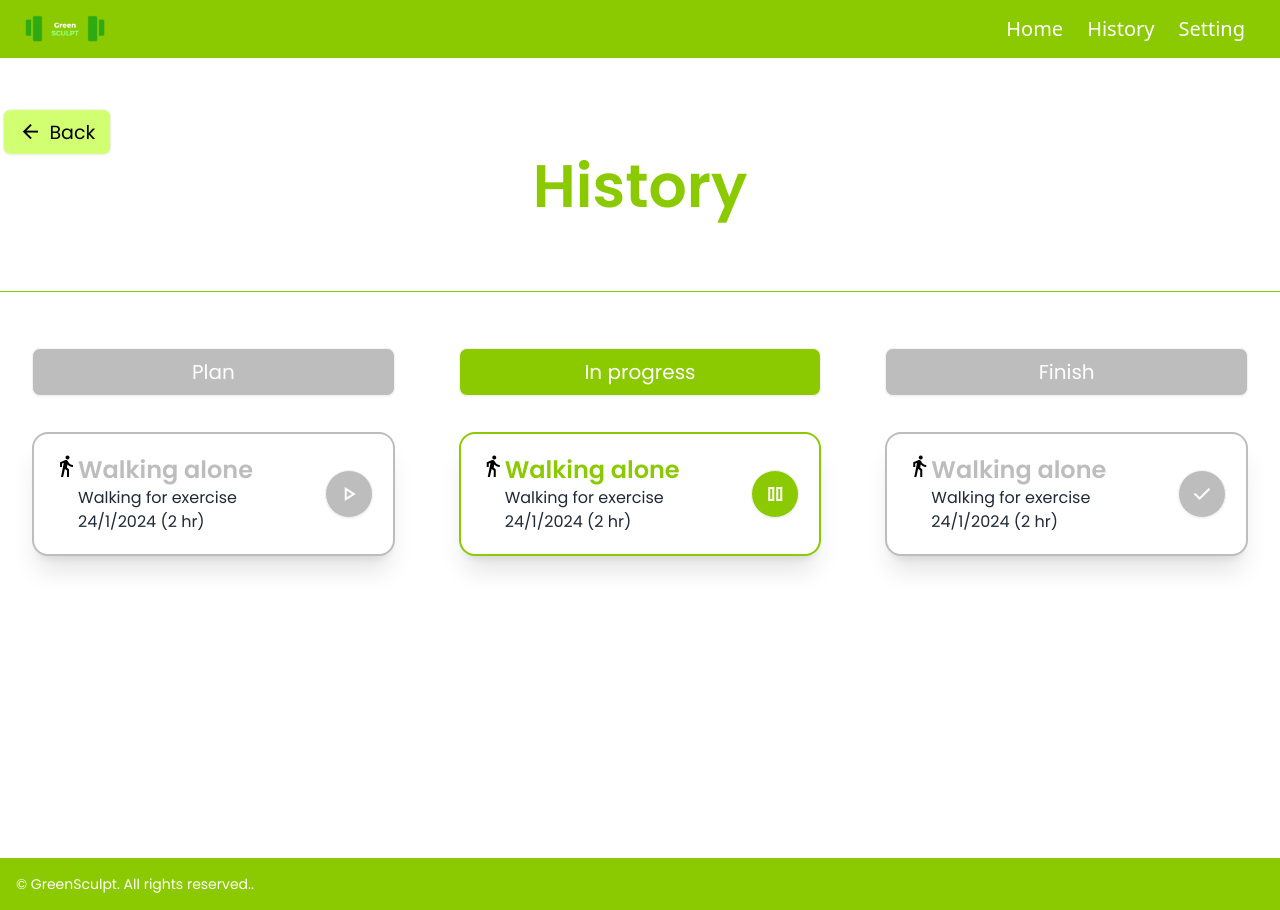
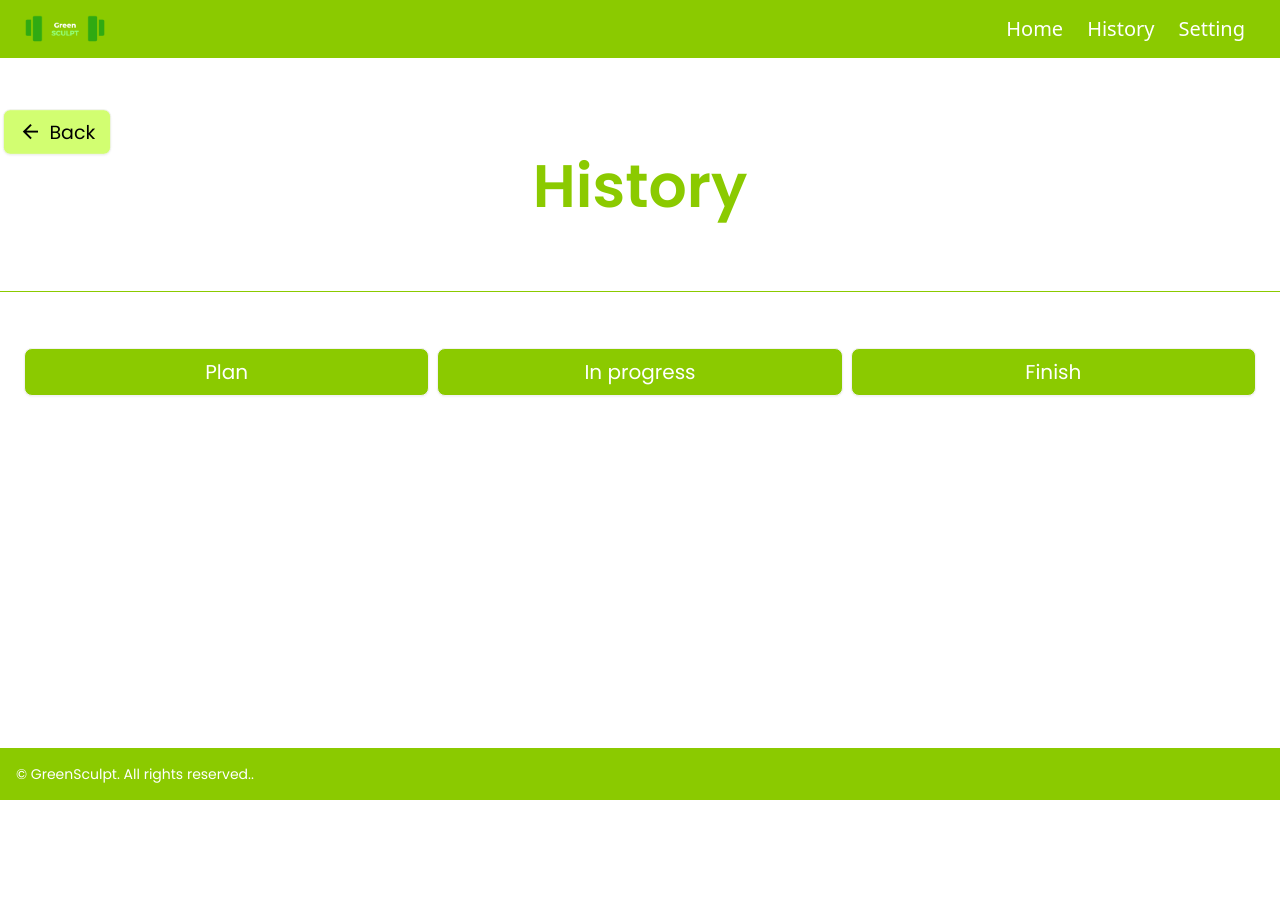
Before and after one commit to Marakarn/Corgi-Milkshake-Final-Project, a React (Vite) app: page /history in a window 1280 px wide. After the commit the page ends 858 px from the top, so only its background shows below. Built offline with nearby package versions, Linux system fonts and the light colour scheme.

Commit message:
edit-history-page-unfinish

```diff
--- a/src/App.css
+++ b/src/App.css
@@ -12,7 +12,9 @@ input#login_password[type="password"] {
   padding: 10px 50px;
 }
 
-/* body {
-  min-height: 100vh;
-  margin: 0;
-} */
+footer {
+  position: fixed ;
+  left: 0px ;
+  bottom: 0px ;
+  width: 100% ;
+}
--- a/src/History.jsx
+++ b/src/History.jsx
@@ -1,8 +1,12 @@
 // import React from 'react'
+// import { useState } from 'react';
 import Layout from "./Layout"
 import Backfunction from "./components/Backfunction"
 
 const History = () => {
+
+    // const [section,setSection] = useState()
+
     return (
         <>
         <Layout>
@@ -10,12 +14,6 @@ const History = () => {
                 <div className="flex flex-col justify-center ">
                     <div className="w-full mt-[50px]">
                         <div className="">
-                            {/* <button className="btn bg-[#D2FE71] font-poppins text-xl font-normal text-[#000000]">
-                                <span className="material-symbols-outlined text-[#000000]">
-                                    arrow_back
-                                </span>
-                                Back
-                            </button> */}
                             <Backfunction path="/home"/>
                         </div>
                         <h1 className="text-6xl font-semibold text-[#8BCA00]  text-center">
@@ -24,15 +22,33 @@ const History = () => {
                         <hr className="border-y-[#8BCA00] w-full mt-[75px]" ></hr>
                     </div>
 
-                    <div className="flex ">
-                        <div className="block w-1/2 ">
+
+                    <div className="flex">
+                        <form className="card-body">
+                            <div className="flex gap-2 mt-6 justify-center">
+                                <button className="btn bg-[#8BCA00] w-1/3 h-16 md:h-10 font-poppins text-lg md:text-xl font-normal text-[#FFFFFF]">
+                                    Plan
+                                </button>
+
+                                <button className="btn bg-[#8BCA00] w-1/3 h-16 md:h-10 font-poppins text-lg md:text-xl font-normal text-[#FFFFFF]">
+                                    In progress
+                                </button>
+
+                                <button className="btn bg-[#8BCA00] w-1/3 h-16 md:h-10 font-poppins text-lg md:text-xl font-normal text-[#FFFFFF]">
+                                    Finish
+                                </button>
+
+
+
+                    {/* <div className="flex">
+                        <div className="block w-1/2">
                             <form className="card-body">
                                 <div className="form-control mt-6">
                                     <button className="btn bg-[#BDBDBD] font-poppins text-xl font-normal text-[#FFFFFF]">
                                         Plan
-                                    </button>
+                                    </button> */}
 
-                                    <div className="card card-side bg-base-100 shadow-xl w-full mt-9 border-2 border-[#BDBDBD]">
+                                    {/* <div className="card card-side bg-base-100 shadow-xl w-full mt-9 border-2 border-[#BDBDBD]">
                                         <div className="card-body p-1">
 
                                             <div className="hero-content flex-col lg:flex-row justify-between">
@@ -58,8 +74,9 @@ const History = () => {
                                                 </div>
                                             </div>
                                         </div>
-                                    </div>
-                                </div>
+                                    </div> */}
+
+                                {/* </div>
                             </form>
                         </div>
                         <div className="block w-1/2 ">
@@ -67,9 +84,9 @@ const History = () => {
                                 <div className="form-control mt-6">
                                     <button className="btn bg-[#8BCA00] font-poppins text-xl font-normal text-[#FFFFFF]">
                                         In progress
-                                    </button>
+                                    </button> */}
 
-                                    <div className="card card-side bg-base-100 shadow-xl w-full mt-9 border-2 border-[#8BCA00]">
+                                    {/* <div className="card card-side bg-base-100 shadow-xl w-full mt-9 border-2 border-[#8BCA00]">
                                         <div className="card-body p-1">
 
                                             <div className="hero-content flex-col lg:flex-row justify-between">
@@ -95,8 +112,8 @@ const History = () => {
                                                 </div>
                                             </div>
                                         </div>
-                                    </div>
-                                </div>
+                                    </div> */}
+                                {/* </div>
                             </form>
                         </div>
                         <div className="block w-1/2 ">
@@ -104,9 +121,9 @@ const History = () => {
                                 <div className="form-control mt-6">
                                     <button className="btn bg-[#BDBDBD] font-poppins text-xl font-normal text-[#FFFFFF]">
                                         Finish
-                                    </button>
+                                    </button> */}
 
-                                    <div className="card card-side bg-base-100 shadow-xl w-full mt-9 border-2 border-[#BDBDBD]">
+                                    {/* <div className="card card-side bg-base-100 shadow-xl w-full mt-9 border-2 border-[#BDBDBD]">
                                         <div className="card-body p-1">
 
                                             <div className="hero-content flex-col lg:flex-row justify-between">
@@ -132,18 +149,12 @@ const History = () => {
                                                 </div>
                                             </div>
                                         </div>
-                                    </div>
+                                    </div> */}
                                 </div>
-                            </form>
-                        </div>
-
-
-
+                        </form>
                     </div>
-
                 </div>
             </div >
-
         </Layout>
         </>
     )
```
